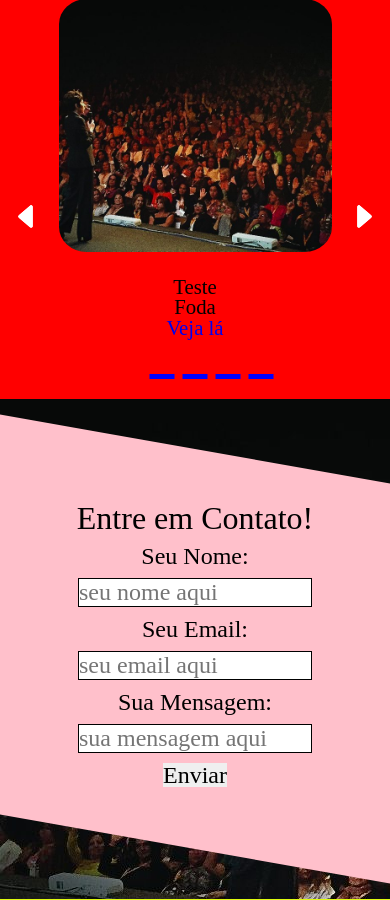
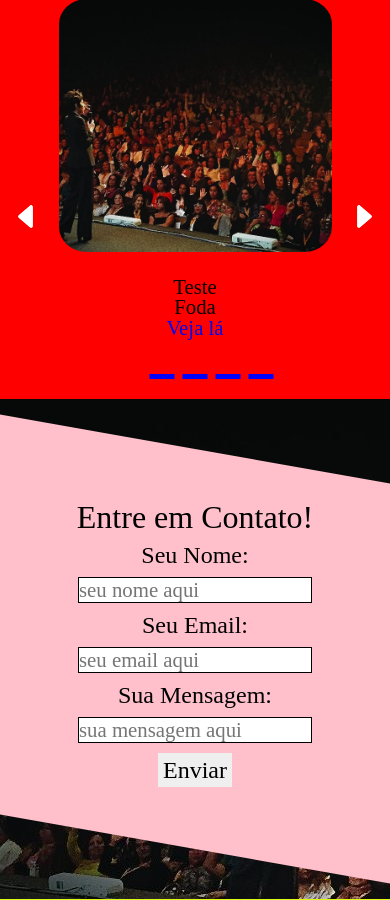
Before and after one commit to fabsoftwareitp/geekif.fabsoftware.itp.ifsp.edu.br, a PHP site: page / in a window 390 px wide. Shown: the part 1346-2246 px from the top of the page. Run offline with PHP 8.4, Linux system fonts and the light colour scheme.

Commit message:
Correção de tamanhos de fonte e button

```diff
--- a/css/content.css
+++ b/css/content.css
@@ -63,6 +63,7 @@
 
 .contact button {
     cursor: pointer;
+    padding: 5px;
 }
 
 @media (max-width:600px) {
@@ -81,6 +82,10 @@
     .contact {
         transform: skew(0deg, -10deg)
     }
+
+    .contact > form > input  {
+    font-size: 1.3em;
+}
 }
 
 /* Como Chegar */
```
